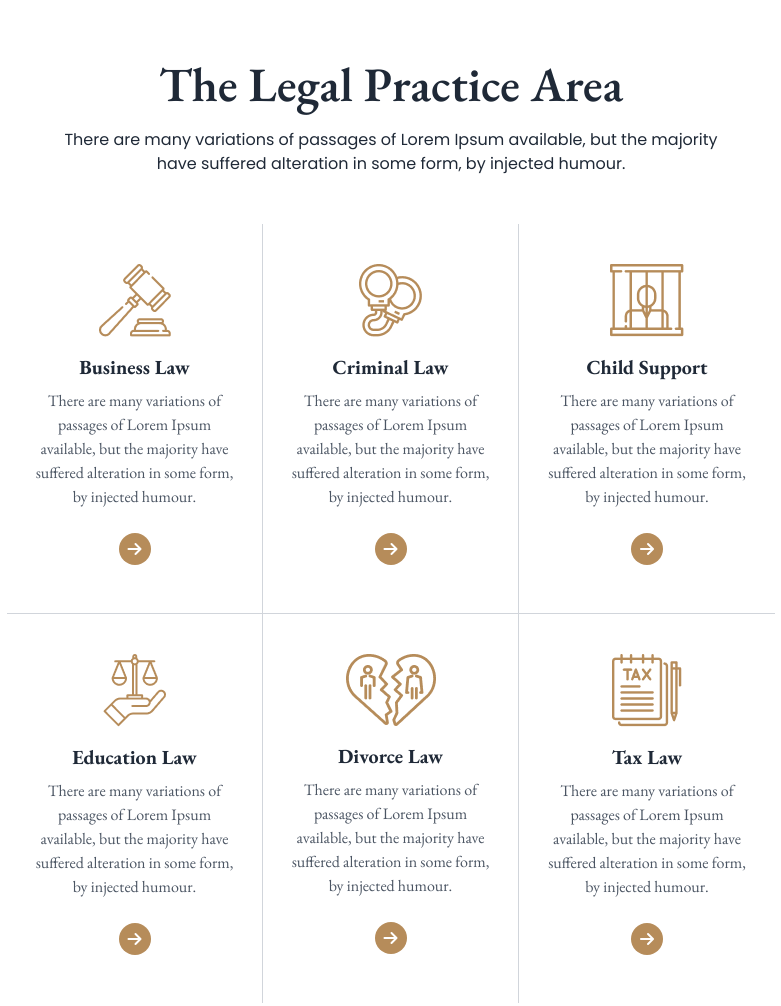
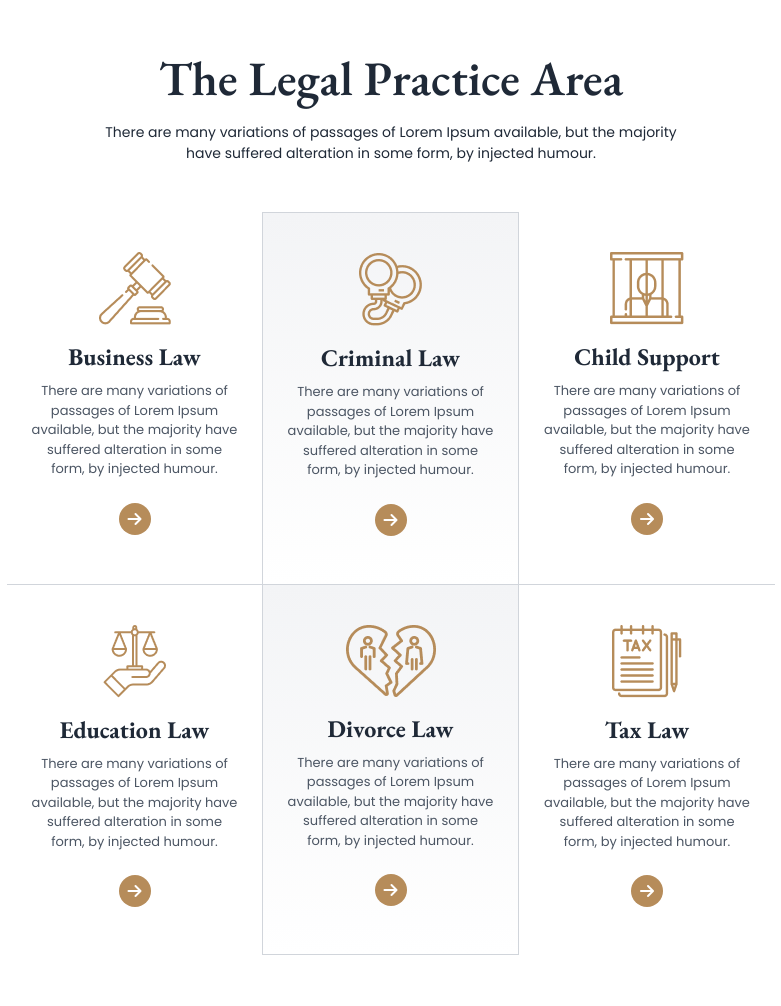
Before and after one commit to mitu058/legal-solution, a plain HTML site: page index.html in a window 1280 px wide. Shown: the part 740-1746 px from the top of the page, without its empty margins (249-1030 px from the left). Drawn offline with nearby package versions, Linux system fonts and the light colour scheme.

Commit message:
added font size

```diff
--- a/index.html
+++ b/index.html
@@ -68,16 +68,16 @@
 </nav>
 
 
-    <header class="bg-[url(./images/banner.png)] bg-no-repeat lg:bg-cover bg-center h-5/6 container mx-auto mt-12 px-4">
+    <header class="bg-[url(./images/banner.png)] bg-no-repeat bg-cover bg-center h-5/6 container mx-auto mt-12 px-4  ">
 
         <div class="text-center space-y-8 py-24 lg:py-40">
             <h1 class="text-white text-3xl lg:text-5xl font-bold">
                 We Provide Effective <br> Legal Solutions
             </h1>
-            <p class="text-[#E7E7E7] font-poppins">There are many variations of passages of Lorem Ipsum available, but the majority <br> have suffered alteration in some form, by injected humour.</p>
+            <p class="text-[#E7E7E7] font-poppins text-[14px]">There are many variations of passages of Lorem Ipsum available, but the majority <br> have suffered alteration in some form, by injected humour.</p>
 
             <div class="flex space-x-6 items-center justify-center">
-                <input class="py-2  lg:px-16 rounded-md font-poppins" type="text" placeholder="Search your Service">
+                <input class="py-2   lg:px-16 rounded-md font-poppins" type="text" placeholder="Search your Service">
                 <Button class="bg-main py-2 px-8 text-white rounded-md font-poppins">Search</Button>
             </div>
         </div>
@@ -89,7 +89,7 @@
          <section>
             <div class="text-center space-y-5">
                 <h1 class=" text-3xl lg:text-5xl font-semibold">The Legal Practice Area</h1>
-                <p class="font-poppins">There are many variations of passages of Lorem Ipsum available, but the majority <br> have suffered alteration in some form, by injected humour.</p>
+                <p class="font-poppins text-[14px]">There are many variations of passages of Lorem Ipsum available, but the majority <br> have suffered alteration in some form, by injected humour.</p>
             </div>
 
             <!-- Justice Law -->
@@ -101,9 +101,9 @@
                     <!-- Icon -->
                     <div class="justify-center items-center inline-flex py-4"><img src="./images/business.png" alt=""></div>
                     <!-- Title -->
-                    <h3 class="text-xl font-bold">Business Law</h3>
+                    <h3 class="text-2xl font-bold">Business Law</h3>
                     <!-- Description -->
-                    <p class="text-gray-600 mt-2">
+                    <p class="text-gray-600 mt-2 font-poppins text-[13px]">
                       There are many variations of passages of Lorem Ipsum available, but the majority have suffered alteration in some form, by injected humour.
                     </p>
 
@@ -117,14 +117,14 @@
                 </div>
 
                 <!-- Second Cell -->
-                <div class="lg:border-b lg:border-r border-gray-300 p-6">
+                <div class="lg:border-b border-t lg:border-r border-gray-300 p-6 bg-gradient-to-b from-gray-100 to-white">
                   <div class="text-center">
                     <!-- Icon -->
                     <div class="justify-center items-center inline-flex py-4"><img src="./images/criminal.png" alt=""></div>
                     <!-- Title -->
-                    <h3 class="text-xl font-bold">Criminal Law</h3>
+                    <h3 class="text-2xl font-bold">Criminal Law</h3>
                     <!-- Description -->
-                    <p class="text-gray-600 mt-2">
+                    <p class="text-gray-600 mt-2 font-poppins text-[13px]">
                       There are many variations of passages of Lorem Ipsum available, but the majority have suffered alteration in some form, by injected humour.
                     </p>
 
@@ -140,9 +140,9 @@
                     <!-- Icon -->
                     <div class="justify-center items-center inline-flex py-4"><img src="./images/child.png" alt=""></div>
                     <!-- Title -->
-                    <h3 class="text-xl font-bold">Child Support</h3>
+                    <h3 class="text-2xl font-bold">Child Support</h3>
                     <!-- Description -->
-                    <p class="text-gray-600 mt-2">
+                    <p class="text-gray-600 mt-2 font-poppins text-[13px]">
                       There are many variations of passages of Lorem Ipsum available, but the majority have suffered alteration in some form, by injected humour.
                     </p>
 
@@ -158,9 +158,9 @@
                     <!-- Icon -->
                     <div class="justify-center items-center inline-flex py-4"><img src="./images/education.png" alt=""></div>
                     <!-- Title -->
-                    <h3 class="text-xl font-bold">Education Law</h3>
+                    <h3 class="text-2xl font-bold">Education Law</h3>
                     <!-- Description -->
-                    <p class="text-gray-600 mt-2">
+                    <p class="text-gray-600 mt-2 font-poppins text-[13px]">
                       There are many variations of passages of Lorem Ipsum available, but the majority have suffered alteration in some form, by injected humour.
                     </p>
 
@@ -169,15 +169,15 @@
                   </div>
                   </div>
                 </div>
-                <!-- 5Cell -->
-                <div class="lg:border-r border-gray-300 p-6">
+                <!-- five Cell -->
+                <div class="lg:border-r border-b border-gray-300 p-6 bg-gradient-to-b from-gray-100 to-white">
                   <div class="text-center">
                     <!-- Icon -->
                     <div class="justify-center items-center inline-flex py-4"><img src="./images/divorce.png" alt=""></div>
                     <!-- Title -->
-                    <h3 class="text-xl font-bold">Divorce Law</h3>
+                    <h3 class="text-2xl font-bold">Divorce Law</h3>
                     <!-- Description -->
-                    <p class="text-gray-600 mt-2">
+                    <p class="text-gray-600 mt-2 font-poppins text-[13px]">
                       There are many variations of passages of Lorem Ipsum available, but the majority have suffered alteration in some form, by injected humour.
                     </p>
 
@@ -186,15 +186,15 @@
                   </div>
                   </div>
                 </div>
-                <!-- Third Cell -->
+                <!-- six Cell -->
                 <div class="border- border-gray-300 p-6">
                   <div class="text-center">
                     <!-- Icon -->
                     <div class="justify-center items-center inline-flex py-4"><img src="./images/tax.png" alt=""></div>
                     <!-- Title -->
-                    <h3 class="text-xl font-bold">Tax Law</h3>
+                    <h3 class="text-2xl font-bold">Tax Law</h3>
                     <!-- Description -->
-                    <p class="text-gray-600 mt-2">
+                    <p class="text-gray-600 mt-2 font-poppins text-[13px]">
                       There are many variations of passages of Lorem Ipsum available, but the majority have suffered alteration in some form, by injected humour.
                     </p>
 
@@ -211,7 +211,7 @@
           <section>
             <div class="text-center mt-20 space-y-4">
               <h1 class="lg:text-4xl text-3xl font-semibold lg:block block">What Our Client Say</h1>
-              <p class="font-poppins text-gray-500">There are many variations of passages of Lorem Ipsum available, <br> but the majority have suffered alteration in some form, by injected humour.</p>
+              <p class="font-poppins text-gray-500 text-[14px]">There are many variations of passages of Lorem Ipsum available, <br> but the majority have suffered alteration in some form, by injected humour.</p>
             </div>
 
             <!-- carusel -->
@@ -221,9 +221,9 @@
                 <img src="./images/banner.png"
                   class="w-full relative " />
 
-                  <div class="absolute top-36 text-center left-96 ">
-                    <img class="rounded-full border-2 h-20 w-20 inline-flex pb-" src="./images/businessman.png" alt="">
-                    <h1 class="text-white text-2xl py-2">Awlad Hossain</h1>
+                  <div class="absolute lg:top-36  text-center lg:left-96 py-2">
+                    <img class="rounded-full border-2 h-20 w-20 inline-flex " src="./images/businessman.png" alt="">
+                    <h1 class="text-white text-2xl lg:py-2 py-1">Awlad Hossain</h1>
                     <h3 class="text-white text-base font-bold pb-3">UIX Designer</h3>
                     <p class="text-white text-xs leading-6 lead font-poppins ">Contrary to popular belief, Lorem Ipsum is not simply random text. It has roots <br> in a piece of classical Latin literature from 45 BC, making it over 2000 <br>years old. Richard McClintock, a Latin professor at Hampden-Sydney <br>College in Virginia, looked up one of the more obscure Latin words, consectetur.</p>
 
@@ -273,7 +273,7 @@
               <h3 class="lg:text-5xl text-4xl font-bold">
                 Frequently Asked Questions
               </h3>
-              <p class="font-poppins">Lorem ipsum dolor sit amet consectetur adipisicing elit. Ratione quo illum eos non commodi eligendi harum <br> qui aspernatur iste. Doloremque.
+              <p class="font-poppins text-[14px]">Lorem ipsum dolor sit amet consectetur adipisicing elit. Ratione quo illum eos non commodi eligendi harum <br> qui aspernatur iste. Doloremque.
                 eos non commodi eligendi harum qui aspernatur iste. Doloremque.
               </p>
             </div>
@@ -329,7 +329,7 @@
            <section>
             <div class="text-center mb-14 space-y-6">
               <h1 class="lg:text-5xl text-4xl font-bold">Contact With Us</h1>
-              <p class="font-poppins w-2/3 mx-auto">There are many variations of passages of Lorem Ipsum available, but the majority have suffered alteration in some form, by injected humour.</p>
+              <p class="font-poppins mx-auto text-[14px]">There are many variations of passages of Lorem Ipsum available, but the majority have suffered <br>  alteration in some form, by injected humour.</p>
             </div>
 
             <div class="grid grid-cols-1 lg:grid-cols-2 gap-20">
@@ -338,7 +338,7 @@
 
        <div class="grid grid-cols-1 lg:grid-cols-2 gap-0 bg-stone-100 border-gray-300 ">
                 <!-- First Cell -->
-                <div class="border-r border-b border-gray-300 py-8 flex flex-col items-center space-y-3">
+                <div class="lg:border-r border-b border-gray-300 py-8 flex flex-col items-center space-y-3">
                  <img src="./images/location.png" alt="">
                   <h3 class="text-xl font-bold">Address</h3>
                   <p class="text-gray-500 text-center mt-2 font-poppins">
@@ -357,7 +357,7 @@
                 </div>
 
                 <!-- Third Cell -->
-                <div class="border-r border-gray-300 py-8 flex flex-col items-center space-y-3">
+                <div class="lg:border-r border-gray-300 py-8 flex flex-col items-center space-y-3">
                  <img src="./images/email.png" alt="">
                   <h3 class="text-xl font-bold">Email Us</h3>
                   <p class="text-gray-500 text-center mt-2 font-poppins">
```
